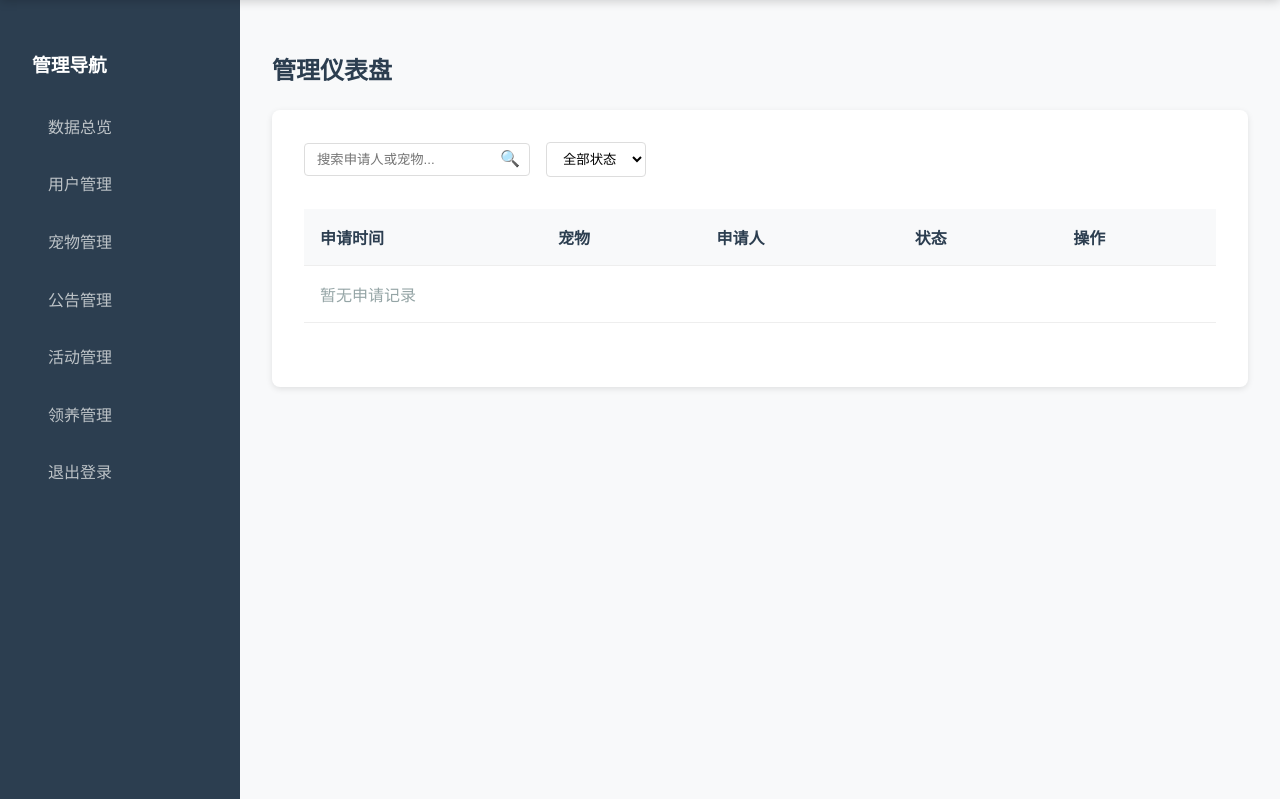
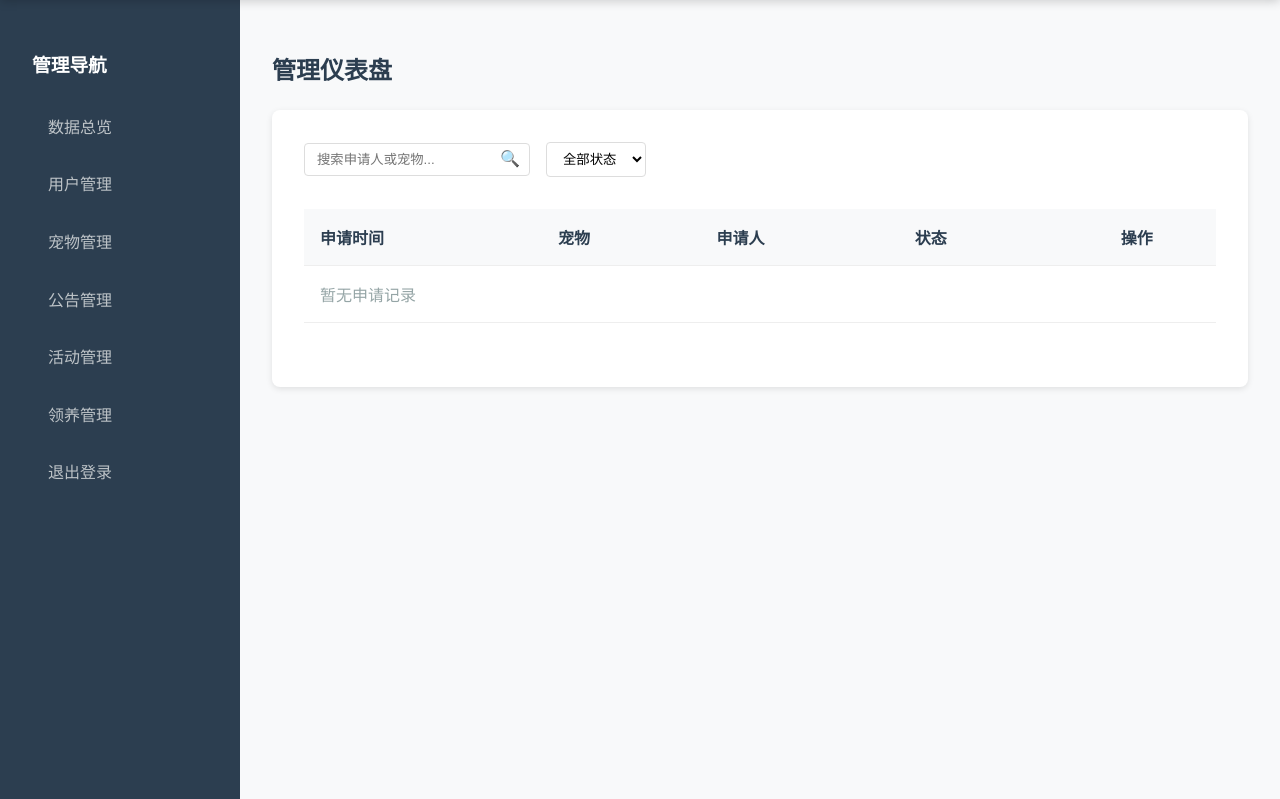
Before and after one commit to jmtl233/stray_animals, a Django app: page /admin/adoptions/ in a window 1280 px wide. Shown: the part 62-861 px from the top of the page. Run offline with Django 3.2, Linux system fonts and the light colour scheme; data that the repository does not hold is empty.

Commit message:
样式2025年5月10日15:54:46

```diff
--- a/static/css/admin.css
+++ b/static/css/admin.css
@@ -556,3 +556,13 @@ select.form-control:focus {
     transform: translateY(-5px);
     box-shadow: 0 10px 20px rgba(0,0,0,0.1);
 }
+
+/* 文本居中样式 */
+.text-center {
+    text-align: center !important;
+}
+
+/* 确保操作按钮在居中状态下的间距合适 */
+.action-buttons.text-center .btn {
+    margin: 0 5px;
+}
--- a/templates/admin/adoptions.html
+++ b/templates/admin/adoptions.html
@@ -25,7 +25,7 @@
                 <th>宠物</th>
                 <th>申请人</th>
                 <th>状态</th>
-                <th>操作</th>
+                <th class="text-center">操作</th>
             </tr>
         </thead>
         <tbody>
@@ -39,7 +39,7 @@
                         {{ app.get_status_display }}
                     </span>
                 </td>
-                <td class="action-buttons">
+                <td class="action-buttons text-center">
                     {% if app.status == 'pending' %}
                         <a href="{% url 'approve_application' app.id %}" class="btn btn--success">同意</a>
                         <button type="button" class="btn btn--danger reject-btn" data-application-id="{{ app.id }}">
```
